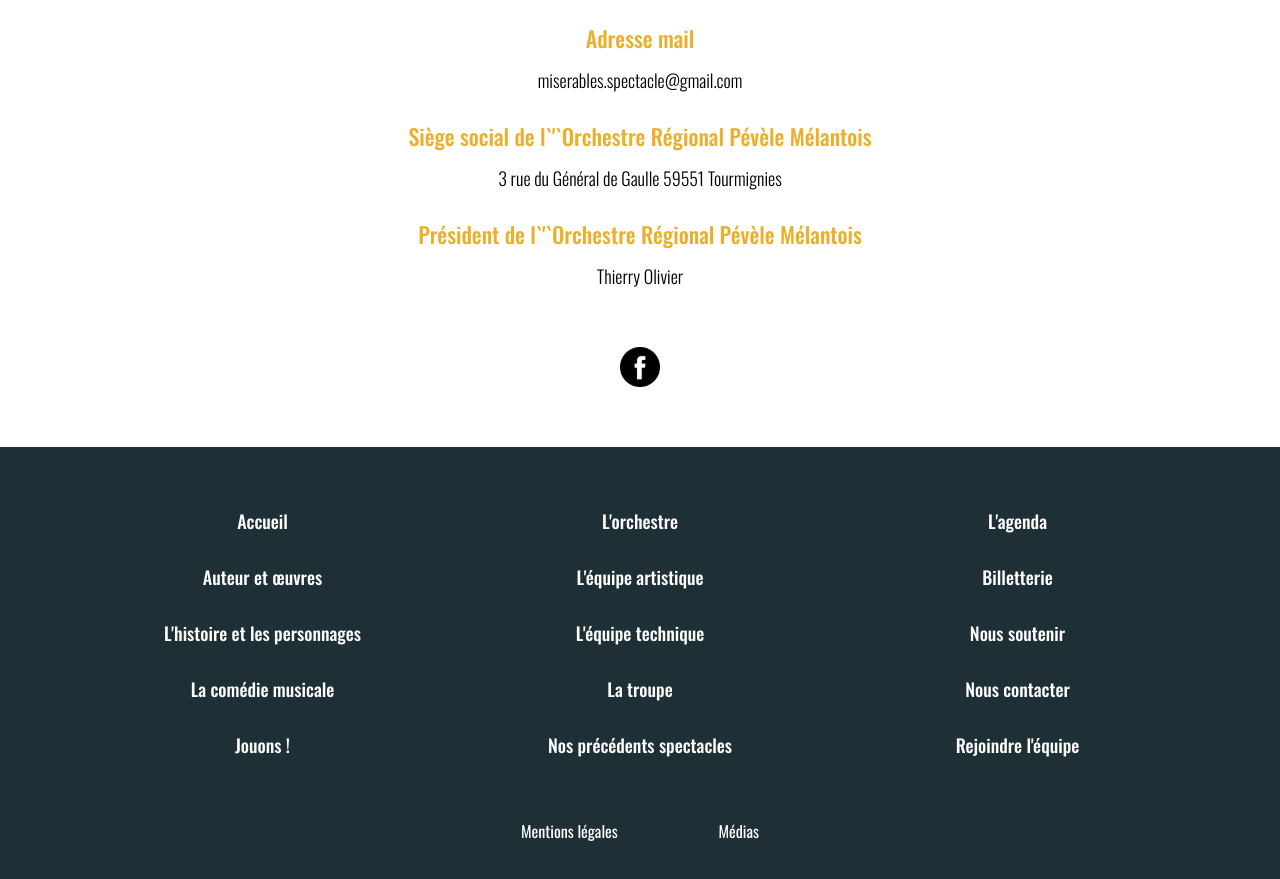
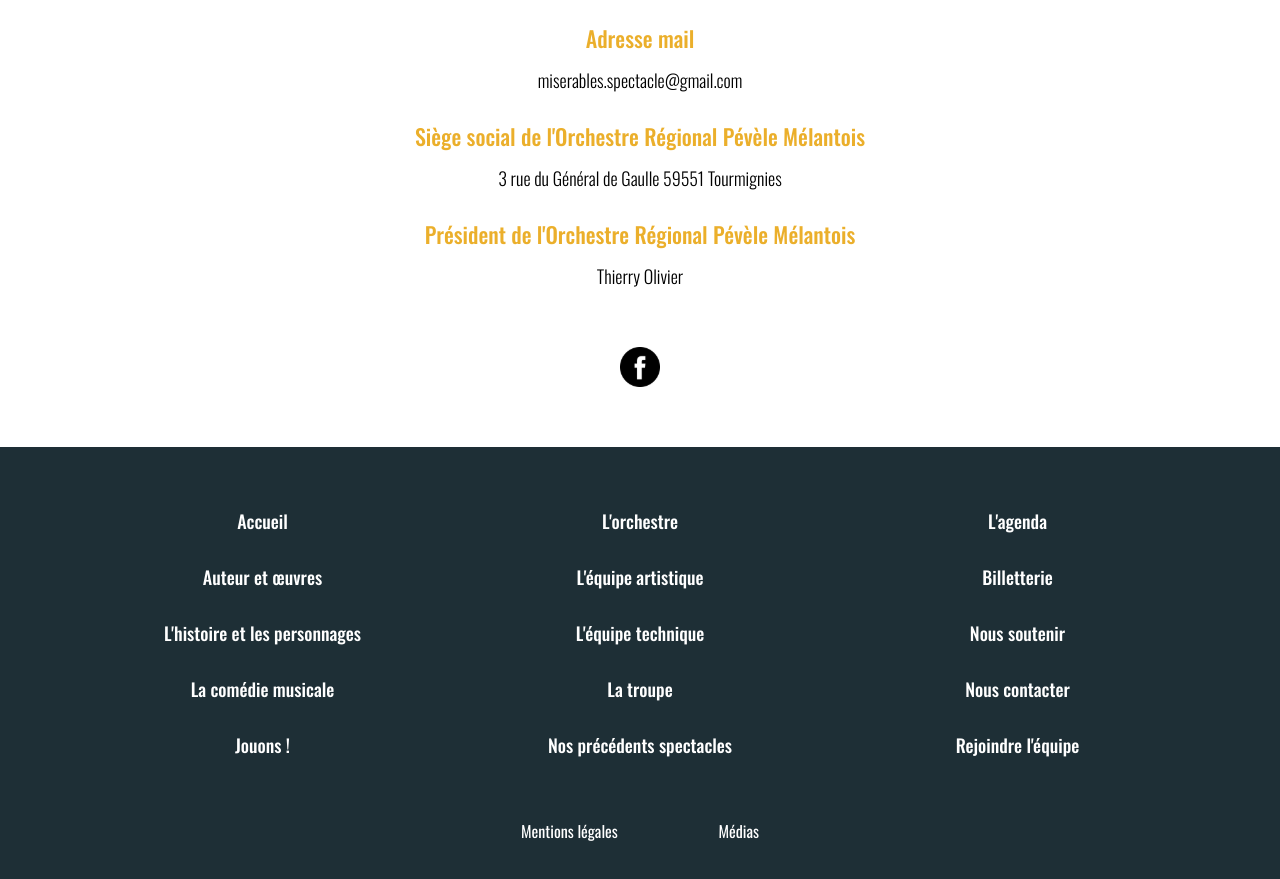
Before and after one commit to louisledoux/orpm-les-miserables, a Next.js app: page /contact in a window 1280 px wide. Shown: the part 880-1759 px from the top of the page. Built offline with nearby package versions, Linux system fonts and the light colour scheme.

Commit message:
fix: apostrophe

```diff
--- a/src/app/contact/page.tsx
+++ b/src/app/contact/page.tsx
@@ -27,13 +27,13 @@ export default function ContactPage() {
             miserables.spectacle@gmail.com
           </Typography.Paragraph>
           <p className="text-22 font-medium text-primary mb-4">
-            Siège social de l`&apos;`Orchestre Régional Pévèle Mélantois
+            Siège social de l&apos;Orchestre Régional Pévèle Mélantois
           </p>
           <Typography.Paragraph className="mb-30px">
             3 rue du Général de Gaulle 59551 Tourmignies
           </Typography.Paragraph>
           <p className="text-22 font-medium text-primary mb-4">
-            Président de l`&apos;`Orchestre Régional Pévèle Mélantois
+            Président de l&apos;Orchestre Régional Pévèle Mélantois
           </p>
           <Typography.Paragraph>
             Thierry Olivier
```
